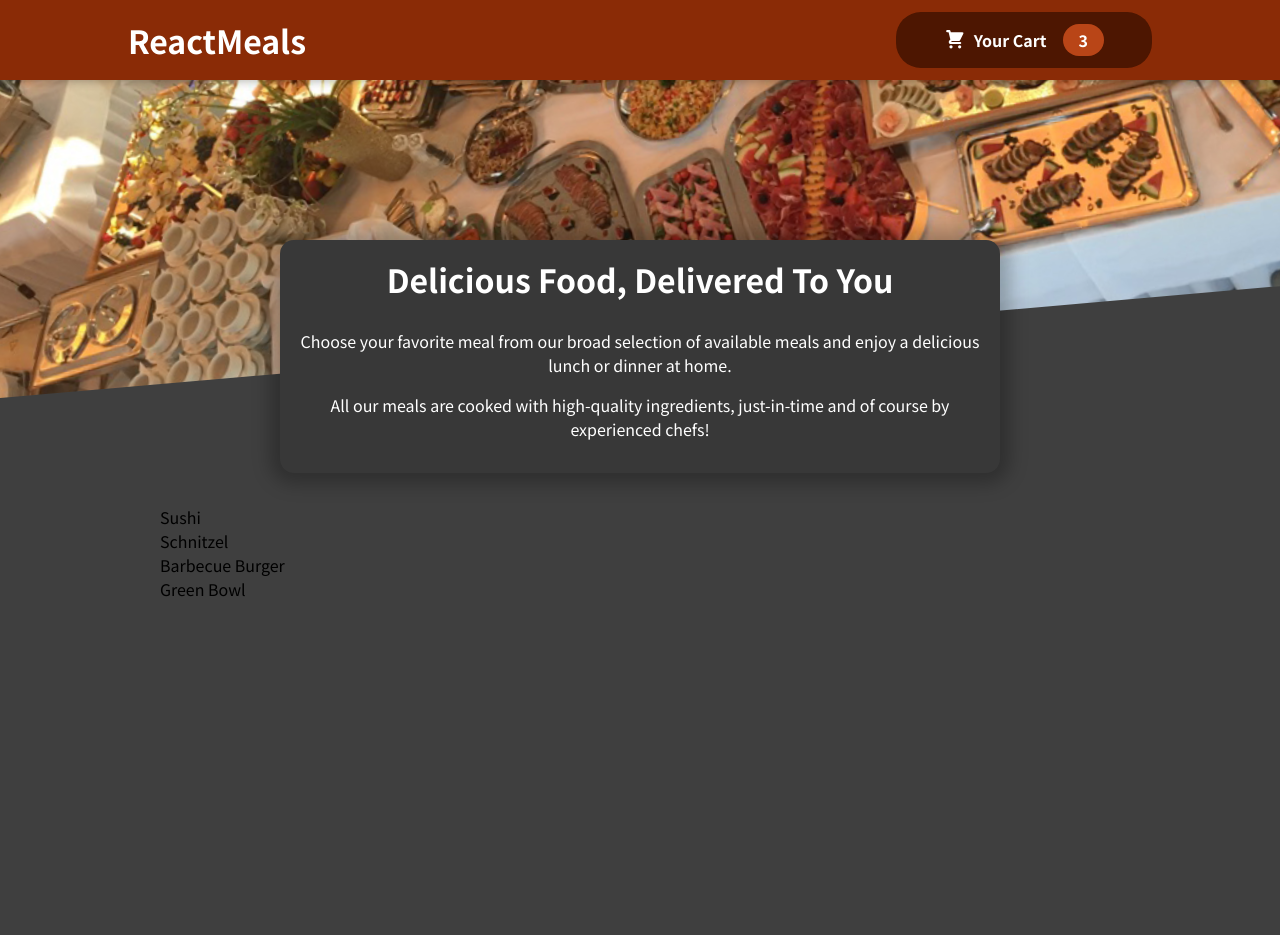
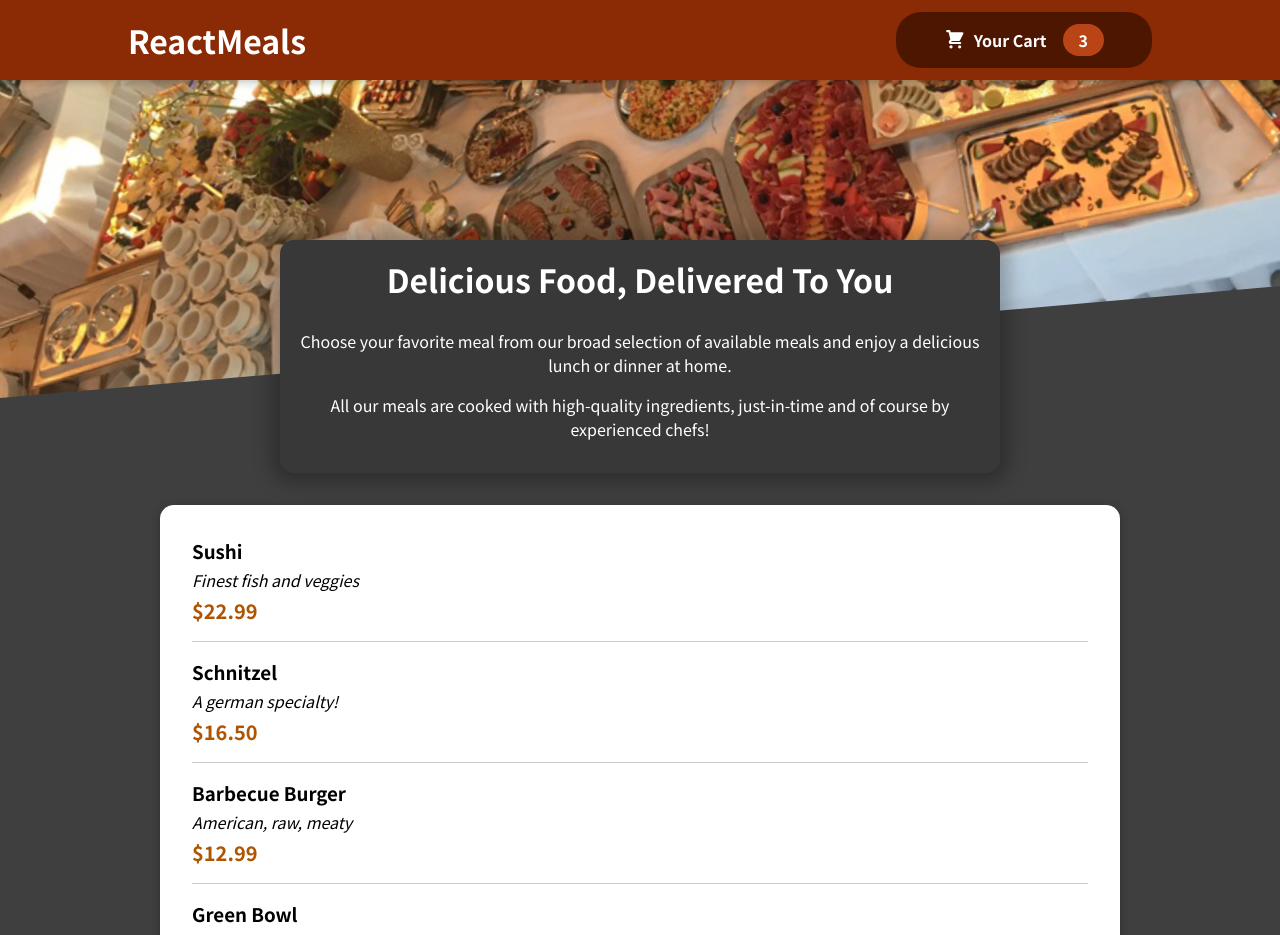
Before and after one commit to vaibhav21git/FoodOrderApp, a React (Create React App) app in the folder my/: page / in a window 1280 px wide. Shown: the top 935 px of the page. Before the commit the page ends 800 px from the top, so only its background shows below. Built offline with nearby package versions, Linux system fonts and the light colour scheme.

Commit message:
Meals_list_added(along with styles)

```diff
--- a/my/src/components/Meals/Availablemeals.js
+++ b/my/src/components/Meals/Availablemeals.js
@@ -1,5 +1,7 @@
 import React from 'react'
 import classes from './Availablemeals.module.css'
+import Card from '../UI/Card';
+import Mealitem from './Mealitem/Mealitem';
 
 const DUMMY_MEALS = [
     {
@@ -31,13 +33,20 @@
 function Availablemeals() {
 
     const mealist  =  DUMMY_MEALS.map(meal => <li>
-        {meal.name}
+        <Mealitem
+             key  = {meal.id}
+             name = {meal.name}
+             description = {meal.description}
+             price = {meal.price}
+         />
     </li>)
 
   return (<section className={classes.meals}>
+    <Card>
     <ul>
      {mealist}
     </ul>
+    </Card>
  </section>
   )
 }
--- /dev/null
+++ b/my/src/components/Meals/Mealitem/Mealitem.js
@@ -0,0 +1,19 @@
+import React from 'react'
+import classes from './Mealitem.module.css'
+
+function Mealitem(props) {
+
+    const price = `$${props.price.toFixed(2)}`;
+    return (<li className={classes.meal}>
+        <div>
+            <h3>{props.name}</h3>
+            <div className={classes.description}>{props.description}</div>
+            <div className={classes.price}>{price}</div>
+        </div>
+        <div>
+
+        </div>
+    </li>)
+}
+
+export default Mealitem
--- /dev/null
+++ b/my/src/components/Meals/Mealitem/Mealitem.module.css
@@ -0,0 +1,22 @@
+.meal {
+    display: flex;
+    justify-content: space-between;
+    margin: 1rem;
+    padding-bottom: 1rem;
+    border-bottom: 1px solid #ccc;
+  }
+
+  .meal h3 {
+    margin: 0 0 0.25rem 0;
+  }
+
+  .description {
+    font-style: italic;
+  }
+
+  .price {
+    margin-top: 0.25rem;
+    font-weight: bold;
+    color: #ad5502;
+    font-size: 1.25rem;
+  }
--- /dev/null
+++ b/my/src/components/UI/Card.js
@@ -0,0 +1,14 @@
+import React from 'react'
+import classes from './Card.module.css'
+
+function Card(props) {
+  return (
+    <div className={classes.card}>
+        {
+            props.children
+        }
+    </div>
+  )
+}
+
+export default Card
--- /dev/null
+++ b/my/src/components/UI/Card.module.css
@@ -0,0 +1,6 @@
+.card {
+    padding: 1rem;
+    box-shadow: 0 2px 8px rgba(0, 0, 0, 0.25);
+    border-radius: 14px;
+    background-color: white;
+  }
```
Also changed, not shown: my/src/components/Meals/Mealitem/Mealform.js (added).
